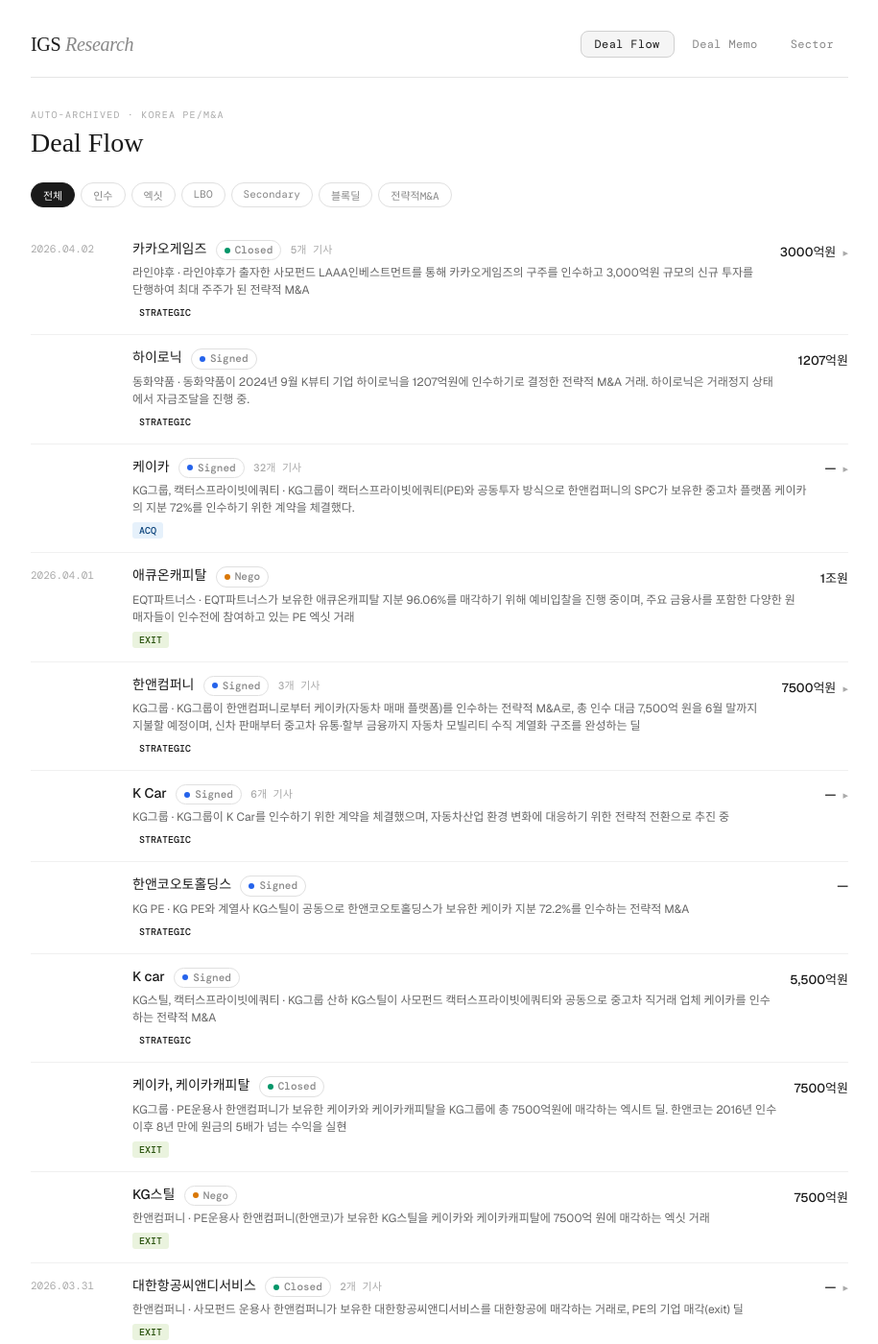
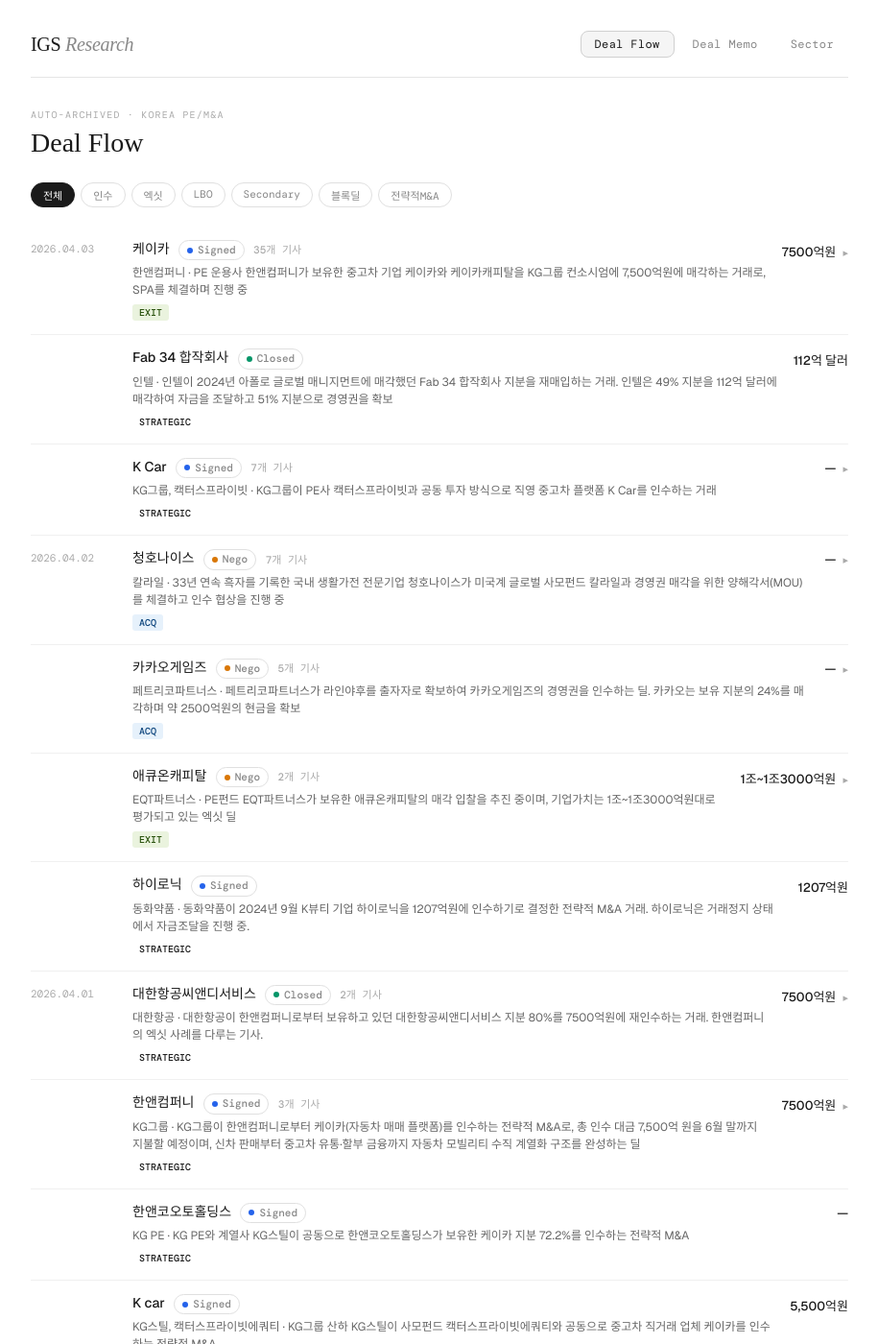
Before and after one commit to ingyu-song/igs-research, a Jekyll site: the page built from index.html, in a window 1280 px wide and 1400 px high. Shown: the whole window at 96% size, without its empty margins (182-1097 px from the left). Built offline with Jekyll 4.4.1, drawn with Linux system fonts in a browser that asks for light colours; some web fonts are replaced; part of the change alters nothing that is shown; some of the changed text lies outside the part shown.

Commit message:
auto: update deals 2026.04.03

```diff
--- a/_data/deals.json
+++ b/_data/deals.json
@@ -1,4 +1,200 @@
 [
+  {
+    "title": "한앤컴퍼니 '중고차 1위' 케이카 매각",
+    "summary": "PE 운용사 한앤컴퍼니가 보유한 중고차 기업 케이카와 케이카캐피탈을 KG그룹 컨소시엄에 7,500억원에 매각하는 거래로, SPA를 체결하며 진행 중",
+    "company": "케이카",
+    "acquirer": "한앤컴퍼니",
+    "type": "exit",
+    "tags": [
+      "exit"
+    ],
+    "ev": "7500억원",
+    "deal_stage": "계약",
+    "url": "https://biz.heraldcorp.com/article/10709442?ref=naver",
+    "date": "2026.04.03"
+  },
+  {
+    "title": "KG그룹, 직영중고차 케이카 인수…'현대차웨이' 확대할까",
+    "summary": "KG그룹이 한앤컴퍼니가 보유한 직영중고차 플랫폼 케이카의 지분 72.19%를 5,500억원에 인수하는 전략적 M&A",
+    "company": "케이카",
+    "acquirer": "KG그룹",
+    "type": "strategic",
+    "tags": [
+      "strategic"
+    ],
+    "ev": "5500억원",
+    "deal_stage": "발표",
+    "url": "https://www.electimes.com/news/articleView.html?idxno=366672",
+    "date": "2026.04.03"
+  },
+  {
+    "title": "[단독] '연세크림빵'으로 대박난 이 회사, PEF가 인수한다",
+    "summary": "베이커리 제조업체 조이푸드가 사모펀드 원레이크파트너스에 인수되는 거래. 원레이크파트너스가 조이푸드 지분 70%를 인수하는 주식매매계약(SPA)을 최근 체결했다.",
+    "company": "조이푸드",
+    "acquirer": "원레이크파트너스",
+    "type": "acq",
+    "tags": [
+      "acq"
+    ],
+    "ev": null,
+    "deal_stage": "계약",
+    "url": "https://www.hankyung.com/article/202604012362r",
+    "date": "2026.04.03"
+  },
+  {
+    "title": "인텔, Fab 34 합작 지분 전량 재매입 파운드리 사업 반격",
+    "summary": "인텔이 2024년 아폴로 글로벌 매니지먼트에 매각했던 Fab 34 합작회사 지분을 재매입하는 거래. 인텔은 49% 지분을 112억 달러에 매각하여 자금을 조달하고 51% 지분으로 경영권을 확보",
+    "company": "Fab 34 합작회사",
+    "acquirer": "인텔",
+    "type": "strategic",
+    "tags": [
+      "strategic"
+    ],
+    "ev": "112억 달러",
+    "deal_stage": "완료",
+    "url": "http://www.joseilbo.com/news/news_read.php?uid=565910&class=78&grp=",
+    "date": "2026.04.03"
+  },
+  {
+    "title": "[경영권 무덤 상속세] \"적자는 버텨도 세금폭탄 못 버텨\" 30~40년차 허리...",
+    "summary": "33년 연속 흑자를 기록한 국내 생활가전 전문기업 청호나이스가 미국계 글로벌 사모펀드 칼라일과 경영권 매각을 위한 양해각서(MOU)를 체결하고 인수 협상을 진행 중",
+    "company": "청호나이스",
+    "acquirer": "칼라일",
+    "type": "acq",
+    "tags": [
+      "acq"
+    ],
+    "ev": null,
+    "deal_stage": "협상",
+    "url": "https://www.ajunews.com/view/20260402145144957",
+    "date": "2026.04.02"
+  },
+  {
+    "title": "라인야후, 신생PE 통해 카겜 인수... 카카오는 구주 24% 팔며 2500억 현금...",
+    "summary": "페트리코파트너스가 라인야후를 출자자로 확보하여 카카오게임즈의 경영권을 인수하는 딜. 카카오는 보유 지분의 24%를 매각하며 약 2500억원의 현금을 확보",
+    "company": "카카오게임즈",
+    "acquirer": "페트리코파트너스",
+    "type": "acq",
+    "tags": [
+      "acq"
+    ],
+    "ev": null,
+    "deal_stage": "협상",
+    "url": "https://biz.chosun.com/stock/market_trend/2026/04/02/MQKVLXGL35BXPBMRH4D5XIF26Y/?utm_source=naver&utm_medium=original&utm_campaign=biz",
+    "date": "2026.04.02"
+  },
+  {
+    "title": "[단독] 더존비즈온 김용우 회장, 일본 자회사 되산다",
+    "summary": "EQT파트너스의 더존비즈온 인수가 진행 중인 상황에서 창업주 김용우 회장이 더존비즈온의 일본 자회사 제노랩을 되사는 방안을 추진 중. 제노랩의 창업주 지분 회수 거래.",
+    "company": "제노랩",
+    "acquirer": "김용우",
+    "type": "strategic",
+    "tags": [
+      "strategic"
+    ],
+    "ev": null,
+    "deal_stage": "협상",
+    "url": "https://biz.chosun.com/stock/market_trend/2026/04/02/W6OTITWVPBDCHAR2AHTKGPAABU/?utm_source=naver&utm_medium=original&utm_campaign=biz",
+    "date": "2026.04.02"
+  },
+  {
+    "title": "케이카, 중고차 개인 거래 사업 진출…하반기 KGM과 시너지 예고",
+    "summary": "KG그룹이 한앤컴퍼니로부터 케이카를 인수하는 딜로, 주식매매 계약이 6월 30일 완료될 예정이며 인수 후 중고차 C2C 사업 진출과 KGM과의 시너지를 추진하는 전략적 M&A",
+    "company": "케이카",
+    "acquirer": "KG그룹",
+    "type": "strategic",
+    "tags": [
+      "strategic"
+    ],
+    "ev": null,
+    "deal_stage": "계약",
+    "url": "https://www.news1.kr/industry/auto-industry/6123677",
+    "date": "2026.04.03"
+  },
+  {
+    "title": "[마켓Q] 한앤코, 케이카 등 잇단 엑시트 성공...'중꺾마'",
+    "summary": "대한항공이 한앤컴퍼니로부터 보유하고 있던 대한항공씨앤디서비스 지분 80%를 7500억원에 재인수하는 거래. 한앤컴퍼니의 엑싯 사례를 다루는 기사.",
+    "company": "대한항공씨앤디서비스",
+    "acquirer": "대한항공",
+    "type": "strategic",
+    "tags": [
+      "strategic"
+    ],
+    "ev": "7500억원",
+    "deal_stage": "완료",
+    "url": "https://www.asiatime.co.kr/article/20260401500429",
+    "date": "2026.04.01"
+  },
+  {
+    "title": "[단독] SK이노의 대한송유관 지분, IMM인베 품으로",
+    "summary": "SK이노베이션이 보유한 대한송유관 지분을 IMM인베스트먼트가 인수하는 블록딜. SK그룹의 인프라 자산 정리 전략의 일환",
+    "company": "대한송유관공사",
+    "acquirer": "IMM인베스트먼트",
+    "type": "block",
+    "tags": [
+      "block"
+    ],
+    "ev": null,
+    "deal_stage": "완료",
+    "url": "https://www.mk.co.kr/article/11999479",
+    "date": "2026.03.26"
+  },
+  {
+    "title": "현대차 렌터카 진출, KGM은 K Car 인수…모빌리티 판 바뀐다",
+    "summary": "KG그룹이 PE사 캑터스프라이빗과 공동 투자 방식으로 직영 중고차 플랫폼 K Car를 인수하는 거래",
+    "company": "K Car",
+    "acquirer": "KG그룹, 캑터스프라이빗",
+    "type": "strategic",
+    "tags": [
+      "strategic"
+    ],
+    "ev": null,
+    "deal_stage": "계약",
+    "url": "https://www.pinpointnews.co.kr/news/articleView.html?idxno=442213",
+    "date": "2026.04.03"
+  },
+  {
+    "title": "애큐온캐피탈, 매각 입찰 흥행… 저축은행 '서울 영업' 통했다",
+    "summary": "PE펀드 EQT파트너스가 보유한 애큐온캐피탈의 매각 입찰을 추진 중이며, 기업가치는 1조~1조3000억원대로 평가되고 있는 엑싯 딜",
+    "company": "애큐온캐피탈",
+    "acquirer": "EQT파트너스",
+    "type": "exit",
+    "tags": [
+      "exit"
+    ],
+    "ev": "1조~1조3000억원",
+    "deal_stage": "협상",
+    "url": "https://www.etoday.co.kr/news/view/2572155",
+    "date": "2026.04.02"
+  },
+  {
+    "title": "[단독] SK에코플랜트, 금리 7.5% 주고 FI들 지분 되산다",
+    "summary": "SK에코플랜트가 FI(금융투자자)들이 보유한 전환우선주 약 6000억원어치와 보통주 약 2000억원어치를 인수하는 조기 정산 거래. IPO 무산으로 인한 기존 주주와 FI 간의 지분 정리 거래",
+    "company": "SK에코플랜트",
+    "acquirer": "SK에코플랜트",
+    "type": "sec",
+    "tags": [
+      "sec"
+    ],
+    "ev": "8000억원",
+    "deal_stage": "완료",
+    "url": "https://biz.chosun.com/stock/market_trend/2026/04/02/4SLMTH5P2FF6DGL77YORT6V27M/?utm_source=naver&utm_medium=original&utm_campaign=biz",
+    "date": "2026.04.02"
+  },
+  {
+    "title": "[더벨][KG그룹 케이카 인수] 곽재선 회장, 'M&A 본능 재가동'...완성차 생...",
+    "summary": "KG그룹의 곽재선 회장이 한앤코로부터 케이카캐피탈의 경영권 지분(약 72%)을 인수하기 위해 주식매매계약(SPA)을 체결했으며, 딜 규모는 약 1조1800억원 수준",
+    "company": "케이카캐피탈",
+    "acquirer": "KG그룹",
+    "type": "strategic",
+    "tags": [
+      "strategic"
+    ],
+    "ev": "1.18조원",
+    "deal_stage": "계약",
+    "url": "https://www.thebell.co.kr/free/content/ArticleView.asp?key=202604010829559380109574",
+    "date": "2026.04.03"
+  },
   {
     "title": "카카오게임즈, 라인야후 주도 '성장→수익성' 전략 전환 본격화",
     "summary": "라인야후가 출자한 사모펀드 LAAA인베스트먼트를 통해 카카오게임즈의 구주를 인수하고 3,000억원 규모의 신규 투자를 단행하여 최대 주주가 된 전략적 M&A",
@@ -1205,201 +1401,5 @@
     "deal_stage": "협상",
     "url": "http://www.joseilbo.com/news/news_read.php?uid=565466&class=17&grp=",
     "date": "2026.03.27"
-  },
-  {
-    "title": "청호나이스, '3000억 상속세'에 매각 절차 밟나",
-    "summary": "글로벌 사모펀드 칼라일그룹이 청호나이스 유족 측과 단독 인수 협상을 위한 양해각서(MOU)를 체결하고 기업 실사에 착수했으며, 상속세 문제로 인한 매각이 진행 중인 거래",
-    "company": "청호나이스",
-    "acquirer": "칼라일그룹(The Carlyle Group)",
-    "type": "acq",
-    "tags": [
-      "acq"
-    ],
-    "ev": null,
-    "deal_stage": "협상",
-    "url": "https://mdtoday.co.kr/news/view/1065581134002108",
-    "date": "2026.03.27"
-  },
-  {
-    "title": "[마켓파워] 9900억에 팔고 1.5조에 되산 조원태 대한항공…PEF '꽃길 엑시...",
-    "summary": "대한항공이 한앤컴퍼니로부터 대한항공씨앤디서비스 지분 80%를 7500억원에 인수하는 전략적 M&A 거래",
-    "company": "대한항공씨앤디서비스",
-    "acquirer": "대한항공",
-    "type": "strategic",
-    "tags": [
-      "strategic"
-    ],
-    "ev": "7500억원",
-    "deal_stage": "계약",
-    "url": "https://www.asiatoday.co.kr/view.php?key=20260326010008312",
-    "date": "2026.03.27"
-  },
-  {
-    "title": "'이란전쟁 3주' 간 코스피 -7%…방산 '반짝 흥행' 재생에너지 '뒷심'",
-    "summary": "SK디스커버리와 한앤컴퍼니가 보유한 SK이터닉스 지분 전량을 글로벌 자산운용사 KKR에 총 3480억 원에 매각하는 블록딜",
-    "company": "SK이터닉스",
-    "acquirer": "KKR",
-    "type": "block",
-    "tags": [
-      "block"
-    ],
-    "ev": "3480억원",
-    "deal_stage": "계약",
-    "url": "https://www.news1.kr/finance/general-stock/6108758",
-    "date": "2026.03.22"
-  },
-  {
-    "title": "SK이터닉스 3월 '불꽃 랠리'",
-    "summary": "KKR이 SK디스커버리와 한앤컴퍼니로부터 SK이터닉스 지분 43.5%를 3480억원에 인수하기로 합의한 전략적 M&A 거래",
-    "company": "SK이터닉스",
-    "acquirer": "KKR(콜버그크래비스로버츠)",
-    "type": "strategic",
-    "tags": [
-      "strategic"
-    ],
-    "ev": "3480억원",
-    "deal_stage": "계약",
-    "url": "https://biz.heraldcorp.com/article/10698898?ref=naver",
-    "date": "2026.03.20"
-  },
-  {
-    "title": "SK이노, 대한송유관 지분 매각 우선협상대상자로 IMM인베 선정",
-    "summary": "SK이노베이션이 보유 중인 대한송유관공사 지분 41%를 IMM인베스트먼트에 매각하는 거래로, IMM인베가 우선협상대상자로 선정됨",
-    "company": "대한송유관공사",
-    "acquirer": "SK이노베이션",
-    "type": "block",
-    "tags": [
-      "block"
-    ],
-    "ev": null,
-    "deal_stage": "협상",
-    "url": "https://www.mt.co.kr/industry/2026/03/27/2026032713592079642",
-    "date": "2026.03.27"
-  },
-  {
-    "title": "法, 동성제약 강제인가 결정..유암코·태광 인수 순항",
-    "summary": "유암코 제약산업 제1호 사모투자 합자회사와 태광산업이 동성제약에 총 1600억 원을 투입하여 유상증자를 진행하고 지분율을 72.64%까지 확대하는 인수 거래",
-    "company": "동성제약",
-    "acquirer": "유암코",
-    "type": "acq",
-    "tags": [
-      "acq"
-    ],
-    "ev": "1600억원",
-    "deal_stage": "완료",
-    "url": "http://www.00news.co.kr/news/articleView.html?idxno=102879",
-    "date": "2026.03.27"
-  },
-  {
-    "title": "청호나이스, 상속세 부담에 매각설 확산",
-    "summary": "청호나이스 유족 측이 경영권 매각을 추진 중이며, 글로벌 사모펀드 칼라일이 유력 인수 후보로 거론되고 있다. 거래 규모는 8천억원 안팎으로 추산된다.",
-    "company": "청호나이스",
-    "acquirer": "칼라일",
-    "type": "acq",
-    "tags": [
-      "acq"
-    ],
-    "ev": "8,000억원",
-    "deal_stage": "소문",
-    "url": "https://www.jbnews.com/news/articleView.html?idxno=1501237",
-    "date": "2026.03.27"
-  },
-  {
-    "title": "태광, 17년 만에 'M&A' 애경산업 인수…B2B서 K-뷰티 B2C로 체질 전환",
-    "summary": "태광그룹이 애경산업을 인수하여 B2B 중심의 사업 구조를 B2C 글로벌 뷰티 기업으로 전환하는 전략적 M&A를 추진 중이다.",
-    "company": "애경산업",
-    "acquirer": "태광그룹",
-    "type": "strategic",
-    "tags": [
-      "strategic"
-    ],
-    "ev": null,
-    "deal_stage": "협상",
-    "url": "https://www.newsinside.kr/news/articleView.html?idxno=4541909",
-    "date": "2026.03.27"
-  },
-  {
-    "title": "카카오게임즈, 라인야후와 아시아 게임 패권 노린다",
-    "summary": "라인야후가 카카오게임즈의 경영권을 확보하면서 최대주주 변경. 라인야후는 플랫폼과 글로벌 역량을 바탕으로 게임 사업에 본격 진출",
-    "company": "카카오게임즈",
-    "acquirer": "라인야후",
-    "type": "strategic",
-    "tags": [
-      "strategic"
-    ],
-    "ev": null,
-    "deal_stage": "완료",
-    "url": "https://www.wolyo.co.kr/news/articleView.html?idxno=310336",
-    "date": "2026.03.27"
-  },
-  {
-    "title": "3000억 상속세 맞은 청호나이스… 美 사모펀드와 '매각 협의'",
-    "summary": "미국 사모펀드 칼라일이 배타적 협상권을 확보하고 청호나이스 유족 측과 단독 인수 협상을 진행 중이며, 현재 기업 실사 단계에 있음. 매각가는 지분 100% 기준 약 8000억 원 수준.",
-    "company": "청호나이스",
-    "acquirer": "칼라일",
-    "type": "acq",
-    "tags": [
-      "acq"
-    ],
-    "ev": "8000억원",
-    "deal_stage": "협상",
-    "url": "https://www.munhwa.com/article/11577848?ref=naver",
-    "date": "2026.03.27"
-  },
-  {
-    "title": "더존비즈온 지분 90% 확보한 EQT, 2차 공개매수… 1차와 동일한 가격",
-    "summary": "PE 운용사 EQT가 투자목적회사 도로니쿰을 통해 더존비즈온에 대해 2차 공개매수를 진행 중이며, 1차 공개매수로 90% 지분을 확보한 후 소액주주 매수를 목표로 하고 있음",
-    "company": "더존비즈온",
-    "acquirer": "EQT",
-    "type": "acq",
-    "tags": [
-      "acq"
-    ],
-    "ev": null,
-    "deal_stage": "완료",
-    "url": "https://www.mk.co.kr/article/12000137",
-    "date": "2026.03.27"
-  },
-  {
-    "title": "EQT, 더존비즈온 2차 공개매수 개시…주당 12만원 가격 유지",
-    "summary": "글로벌 사모펀드 EQT파트너스가 더존비즈온에 대해 2차 공개매수를 개시했으며, 1차 공개매수 완료 후 추진되는 지분 인수 거래",
-    "company": "더존비즈온",
-    "acquirer": "EQT파트너스",
-    "type": "acq",
-    "tags": [
-      "acq"
-    ],
-    "ev": null,
-    "deal_stage": "진행중",
-    "url": "https://news.bizwatch.co.kr/article/market/2026/03/27/0008",
-    "date": "2026.03.27"
-  },
-  {
-    "title": "[더벨][이슈모니터] [영상]시지바이오 품는 IMM PE, 재생의료 시장에 꽂...",
-    "summary": "IMM프라이빗에쿼티가 대웅그룹의 재생의료 기업 시지바이오를 약 1조1000억원의 기업가치로 인수하며, EQT, CVC, TPG 등 글로벌 PEF를 제치고 인수전에서 승기를 거두었다.",
-    "company": "시지바이오",
-    "acquirer": "IMM프라이빗에쿼티",
-    "type": "acq",
-    "tags": [
-      "acq"
-    ],
-    "ev": "1.1조원",
-    "deal_stage": "협상",
-    "url": "https://www.thebell.co.kr/free/content/ArticleView.asp?key=202603271008454000106583",
-    "date": "2026.03.27"
-  },
-  {
-    "title": "EQT, 더존비즈온 2차 공개매수 개시",
-    "summary": "글로벌 PE 운용사 EQT가 더존비즈온에 대한 2차 공개매수를 추진 중이며, 최대주주 지분 인수 가격과 동일한 수준에서 진행 중인 신규 딜",
-    "company": "더존비즈온",
-    "acquirer": "EQT",
-    "type": "acq",
-    "tags": [
-      "acq"
-    ],
-    "ev": null,
-    "deal_stage": "계약",
-    "url": "http://www.metroseoul.co.kr/article/20260327500081",
-    "date": "2026.03.27"
   }
 ]
```
